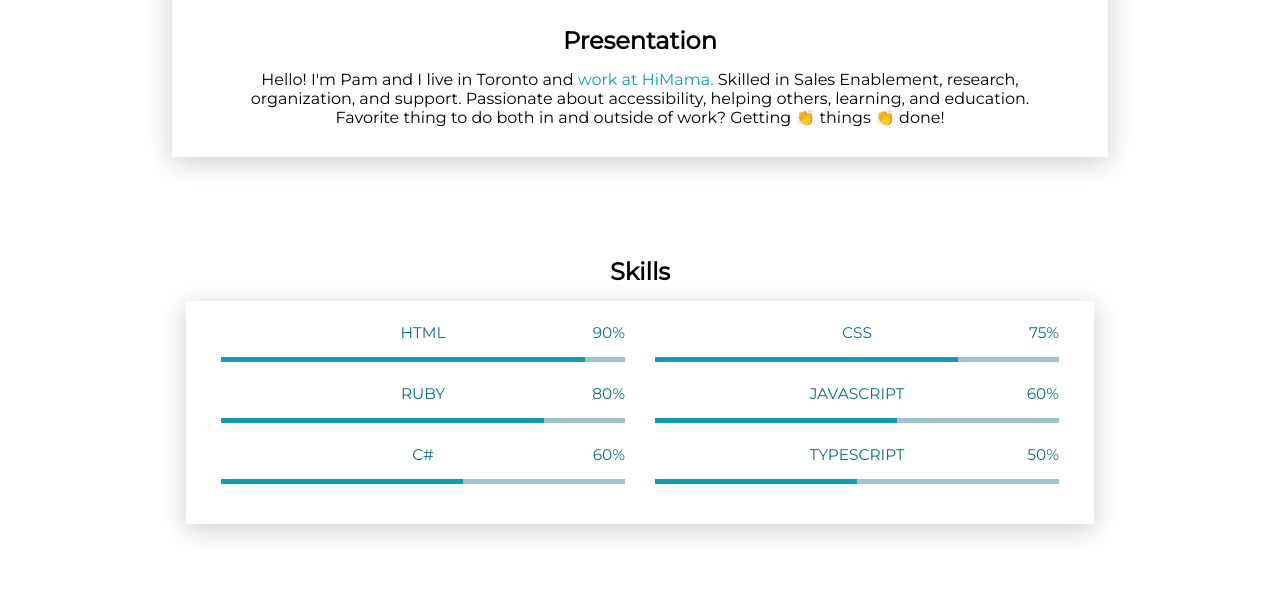
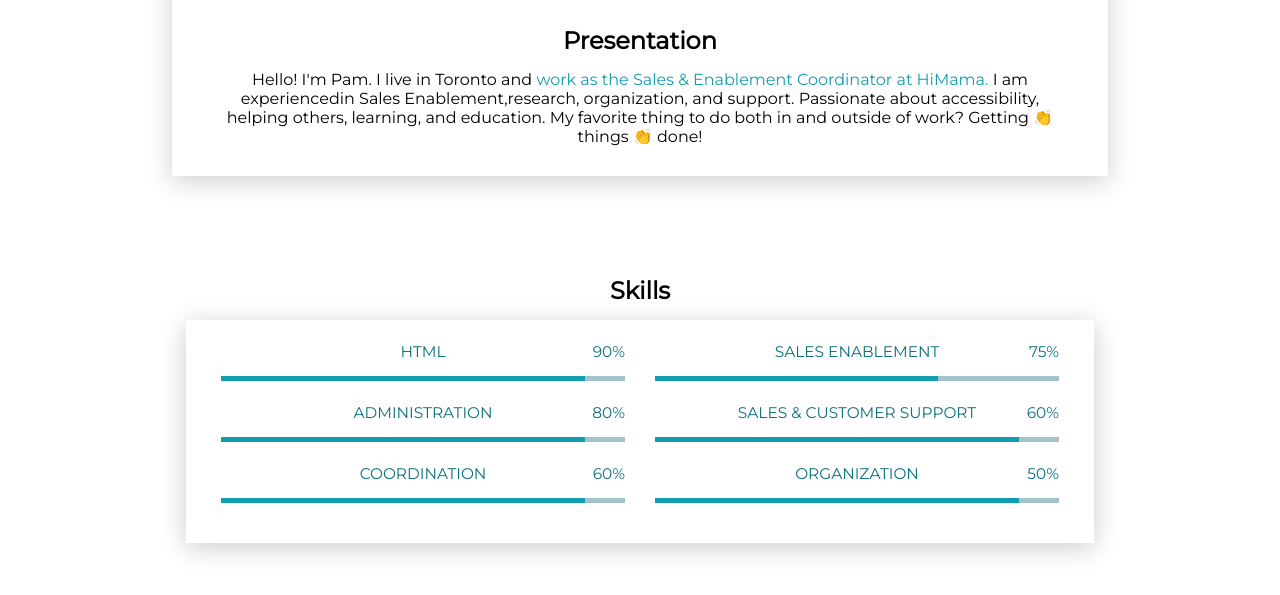
Before and after one commit to pvrbl/intro-to-code-pam, a website: page index.html in a window 1280 px wide. Shown: the part 727-1322 px from the top of the page. Drawn offline with Linux system fonts and the light colour scheme.

Commit message:
updated profile

```diff
--- a/index.html
+++ b/index.html
@@ -1,7 +1,7 @@
 <!DOCTYPE html>
 <html>
   <head>
-    <title>Clem's website</title>
+    <title>Pam's Page</title>
     <link href="styles.css" rel="stylesheet" />
     <link
       href="https://fonts.googleapis.com/css?family=Montserrat
@@ -26,8 +26,8 @@
       />
     <h2>Presentation</h2>
     <p>
-      Hello! I'm Pam and I live in Toronto and
-      <a href="https://www.linkedin.com/in/pvrbl/" target="_blank"> work at HiMama. </a> Skilled in Sales Enablement, research, organization, and support. Passionate about accessibility, helping others, learning, and education. Favorite thing to do both in and outside of work? Getting 👏 things 👏 done!
+      Hello! I'm Pam. I live in Toronto and
+      <a href="https://www.linkedin.com/in/pvrbl/" target="_blank"> work as the Sales & Enablement Coordinator at HiMama. </a> I am experiencedin Sales Enablement,research, organization, and support. Passionate about accessibility, helping others, learning, and education. My favorite thing to do both in and outside of work? Getting 👏 things 👏 done!
     </p>
 </section>
 <section class="skills">
@@ -45,9 +45,9 @@
         </div>
         <div class="skills-column">
           <div class="progress-container">
-            <span class="progress-badge">CSS</span>
+            <span class="progress-badge">Sales Enablement</span>
             <div class="progress">
-              <div class="progress-bar" style="width: 75%;"></div>
+              <div class="progress-bar" style="width: 70%;"></div>
               <span class="progress-value">75%</span>
             </div>
           </div>
@@ -56,18 +56,18 @@
       <div class="skills-row">
         <div class="skills-column">
           <div class="progress-container">
-            <span class="progress-badge">RUBY</span>
+            <span class="progress-badge">Administration</span>
             <div class="progress">
-              <div class="progress-bar" style="width: 80%;"></div>
+              <div class="progress-bar" style="width: 90%;"></div>
               <span class="progress-value">80%</span>
             </div>
           </div>
         </div>
         <div class="skills-column">
           <div class="progress-container">
-            <span class="progress-badge">JAVASCRIPT</span>
+            <span class="progress-badge">Sales & Customer Support</span>
             <div class="progress">
-              <div class="progress-bar" style="width: 60%;"></div>
+              <div class="progress-bar" style="width: 90%;"></div>
               <span class="progress-value">60%</span>
             </div>
           </div>
@@ -76,18 +76,18 @@
       <div class="skills-row">
         <div class="skills-column">
           <div class="progress-container">
-            <span class="progress-badge">C#</span>
+            <span class="progress-badge">Coordination</span>
             <div class="progress">
-              <div class="progress-bar" style="width: 60%;"></div>
+              <div class="progress-bar" style="width: 90%;"></div>
               <span class="progress-value">60%</span>
             </div>
           </div>
         </div>
         <div class="skills-column">
           <div class="progress-container">
-            <span class="progress-badge">TYPESCRIPT</span>
+            <span class="progress-badge">Organization</span>
             <div class="progress">
-              <div class="progress-bar" style="width: 50%;"></div>
+              <div class="progress-bar" style="width: 90%;"></div>
               <span class="progress-value">50%</span>
             </div>
           </div>
```
